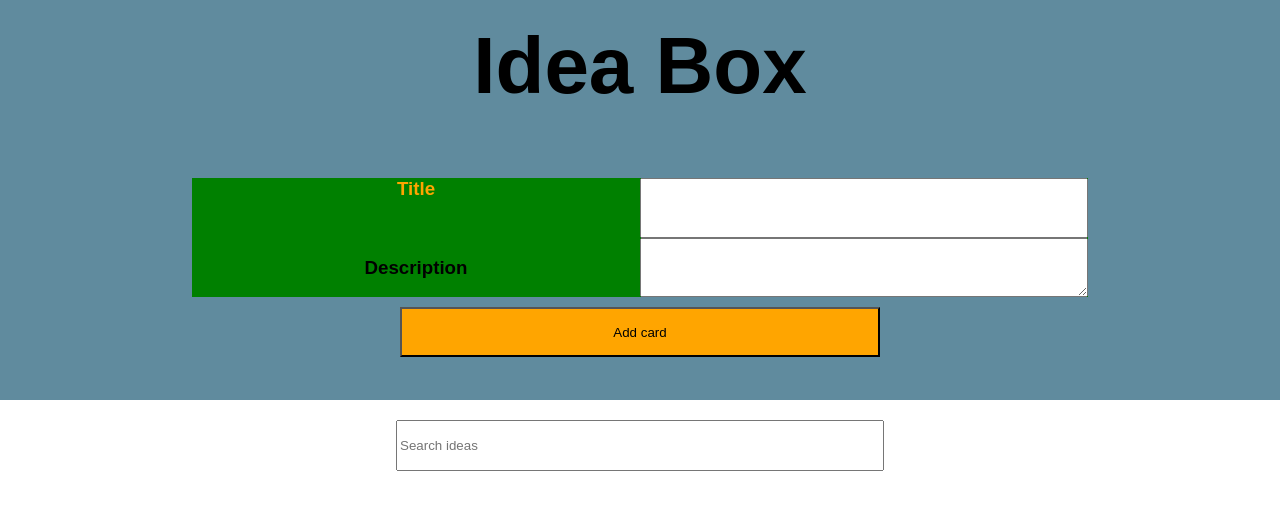
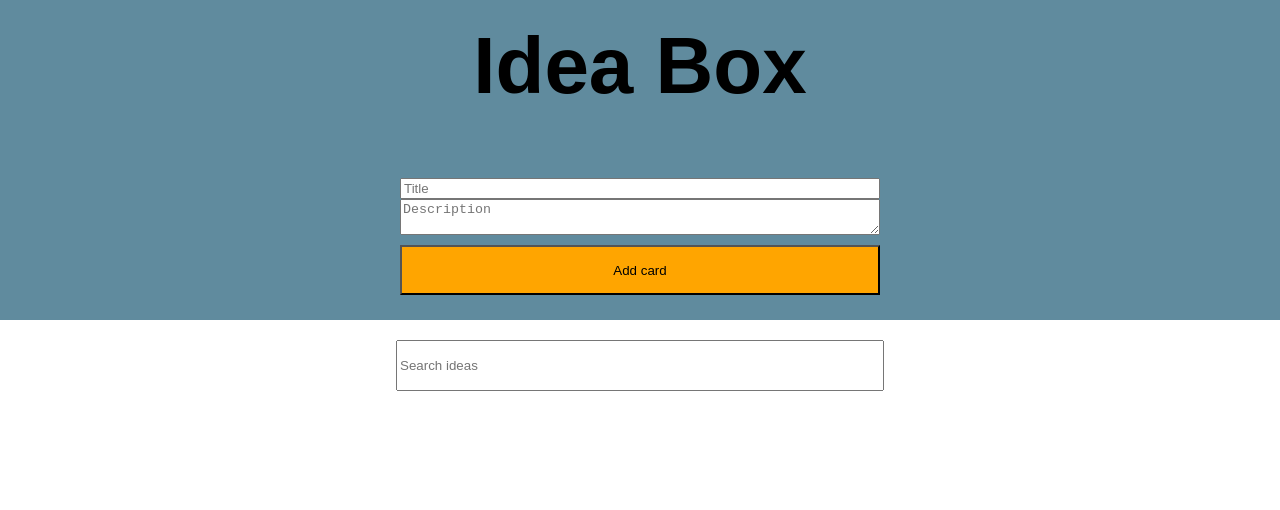
Before and after one commit to cierrajw/ideabox-react, a React (Create React App) app: page / in a window 1280 px wide. Shown: the top 510 px of the page. Built offline with nearby package versions, Linux system fonts and the light colour scheme.

Commit message:
Style input fields

```diff
--- a/src/Components/AddCard/AddCard.js
+++ b/src/Components/AddCard/AddCard.js
@@ -27,7 +27,7 @@ export default class AddCard extends Component{
       <section className='add-card-info'>
       <h1 className="header-title">Idea Box</h1>
         <div className="card-entry-div">
-          <h3 className="idea-title">Title</h3><input className="title-input" type="text"
+          <input className="title-input" placeholder="Title" type="text"
           onChange={(event)=>{
             this.setState({
               title: event.target.value
@@ -35,7 +35,7 @@ export default class AddCard extends Component{
           }}/>
 
 
-          <h3 className="idea-description">Description</h3><textarea type="text" className="description-input"
+         <textarea type="text" className="description-input" placeholder="Description"
           onChange={(event)=>{
             this.setState({
               description: event.target.value
--- a/src/Components/AddCard/addcard.css
+++ b/src/Components/AddCard/addcard.css
@@ -10,7 +10,7 @@ body{
 
 .add-card-info{
   background-color: #608b9e;
-  height: 25rem;
+  height: 20rem;
   width: 100%;
   margin: 0 auto;
   margin-top: 0;
@@ -18,25 +18,13 @@ body{
 }
 
 .card-entry-div{
-  display: grid;
-  grid-template-columns: 1fr 1fr;
-  grid-template-rows: 1fr 1fr;
-  background-color: green;
-  width: 70%;
+  display: flex;
+  flex-direction: column;
+  width: 30rem;
+  background-color: #608b9e;
   margin: 0 auto;
 }
 
-.idea-title{
-  grid-column: 1;
-  grid-row: 1;
-  margin: 0 auto;
-  color: orange;
-}
-
-.idea-description{
-  grid-column: 1;
-  grid-row: 2;
-}
 
 .title-input{
   grid-column: 2;
```
